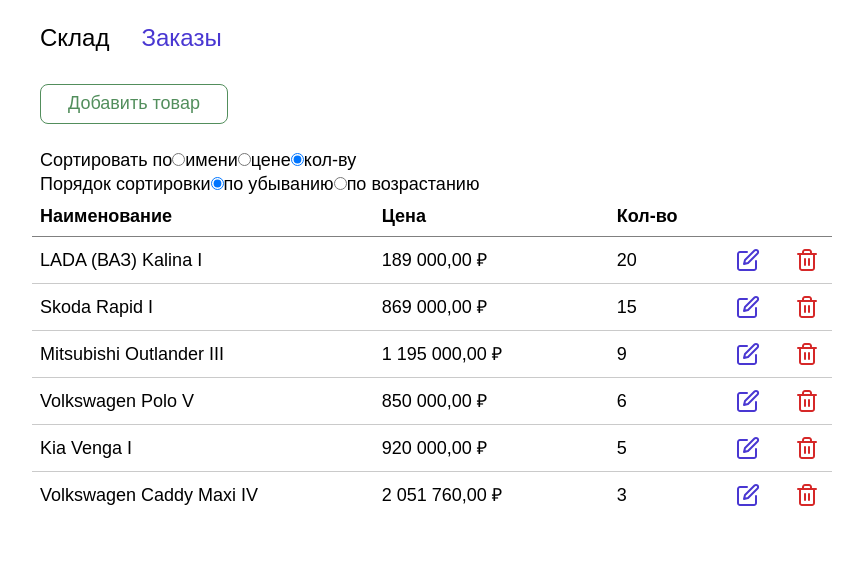
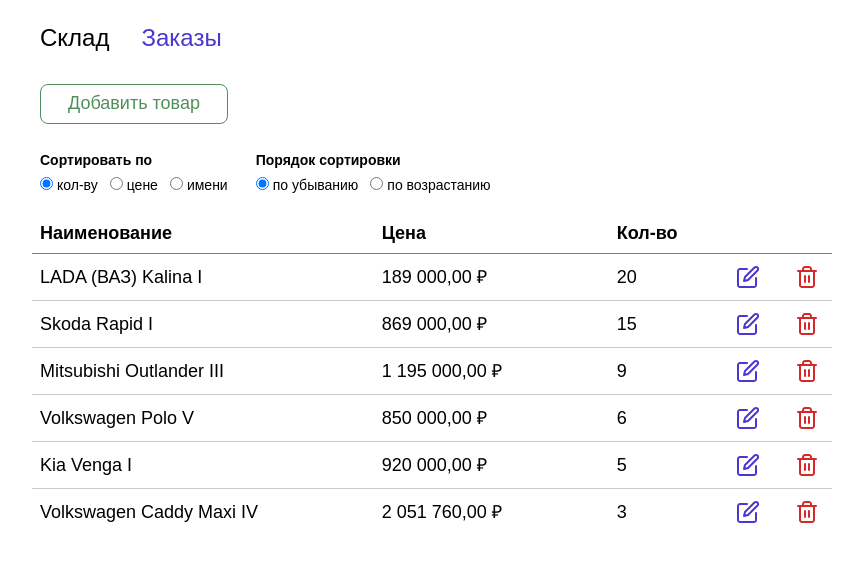
Before and after one commit to staskozin/stock-mpei, a React (Create React App) app: page / in a window 1280 px wide. Shown: the top 562 px of the page, without its empty margins (200-1063 px from the left). Built offline with nearby package versions, Linux system fonts and the light colour scheme.

Commit message:
Доделал интерфейс сортировки

```diff
--- a/src/components/ProductsTable/index.tsx
+++ b/src/components/ProductsTable/index.tsx
@@ -10,6 +10,8 @@
 import IconButton from '../UI/IconButton'
 import Input from '../UI/Input'
 import Button from '../UI/Button'
+import Radio from '../UI/Radio'
+import Radios from '../UI/Radios'
 
 const ProductsTable = (props: { products: Array<Product>, dispatch?: any }) => {
   const { products, dispatch } = props
@@ -29,52 +31,16 @@
   return (
     <>
       <div>
-        <span>Сортировать по</span>
-        <label>
-          <input
-            type='radio'
-            onChange={() => setSelectedSort('name')}
-            checked={selectedSort === 'name'}
-          />
-          <span>имени</span>
-        </label>
-        <label>
-          <input
-            type='radio'
-            onChange={() => setSelectedSort('price')}
-            checked={selectedSort === 'price'}
-          />
-          <span>цене</span>
-        </label>
-        <label>
-          <input
-            type='radio'
-            onChange={() => setSelectedSort('quantity')}
-            checked={selectedSort === 'quantity'}
-          />
-          <span>кол-ву</span>
-        </label>
+        <Radios text='Сортировать по'>
+          <Radio handler={() => setSelectedSort('quantity')} checked={selectedSort === 'quantity'} text='кол-ву' />
+          <Radio handler={() => setSelectedSort('price')} checked={selectedSort === 'price'} text='цене' />
+          <Radio handler={() => setSelectedSort('name')} checked={selectedSort === 'name'} text='имени' />
+        </Radios>
+        <Radios text='Порядок сортировки'>
+          <Radio handler={() => setSortOrder('DESC')} checked={sortOrder === 'DESC'} text='по убыванию' />
+          <Radio handler={() => setSortOrder('ASC')} checked={sortOrder === 'ASC'} text='по возрастанию' />
+        </Radios>
       </div>
-      <div>
-        <span>Порядок сортировки</span>
-        <label>
-          <input
-            type='radio'
-            onChange={() => setSortOrder('DESC')}
-            checked={sortOrder === 'DESC'}
-          />
-          <span>по убыванию</span>
-        </label>
-        <label>
-          <input
-            type='radio'
-            onChange={() => setSortOrder('ASC')}
-            checked={sortOrder === 'ASC'}
-          />
-          <span>по возрастанию</span>
-        </label>
-      </div>
-
       {
         products.length ?
           <table className={s.table}>
--- /dev/null
+++ b/src/components/UI/Radio/Radio.module.scss
@@ -0,0 +1,8 @@
+.radio {
+  font-size: 14px;
+  margin-right: 12px;
+
+  span {
+    margin-left: 4px;
+  }
+}
--- /dev/null
+++ b/src/components/UI/Radio/index.tsx
@@ -0,0 +1,24 @@
+import { ChangeEventHandler } from 'react'
+
+import s from './Radio.module.scss'
+
+const Radio = (props: RadioProps) => {
+  return (
+    <label className={s.radio}>
+      <input
+        type='radio'
+        onChange={props.handler}
+        checked={props.checked}
+      />
+      <span>{props.text}</span>
+    </label>
+  )
+}
+
+export default Radio
+
+type RadioProps = {
+  handler: ChangeEventHandler<HTMLInputElement>
+  checked: boolean
+  text: string
+}
--- /dev/null
+++ b/src/components/UI/Radios/Radios.module.scss
@@ -0,0 +1,11 @@
+.radios {
+  display: inline-block;
+  margin-right: 16px;
+  margin-bottom: 16px;
+
+  > span {
+    display: block;
+    font-size: 14px;
+    font-weight: bold;
+  }
+}
--- /dev/null
+++ b/src/components/UI/Radios/index.tsx
@@ -0,0 +1,17 @@
+import s from './Radios.module.scss'
+
+const Radios = (props: RadiosProps) => {
+  return (
+    <div className={s.radios}>
+      <span>{props.text}</span>
+      {props.children}
+    </div>
+  )
+}
+
+export default Radios
+
+type RadiosProps = {
+  text: string
+  children?: React.ReactNode[]
+}
```
